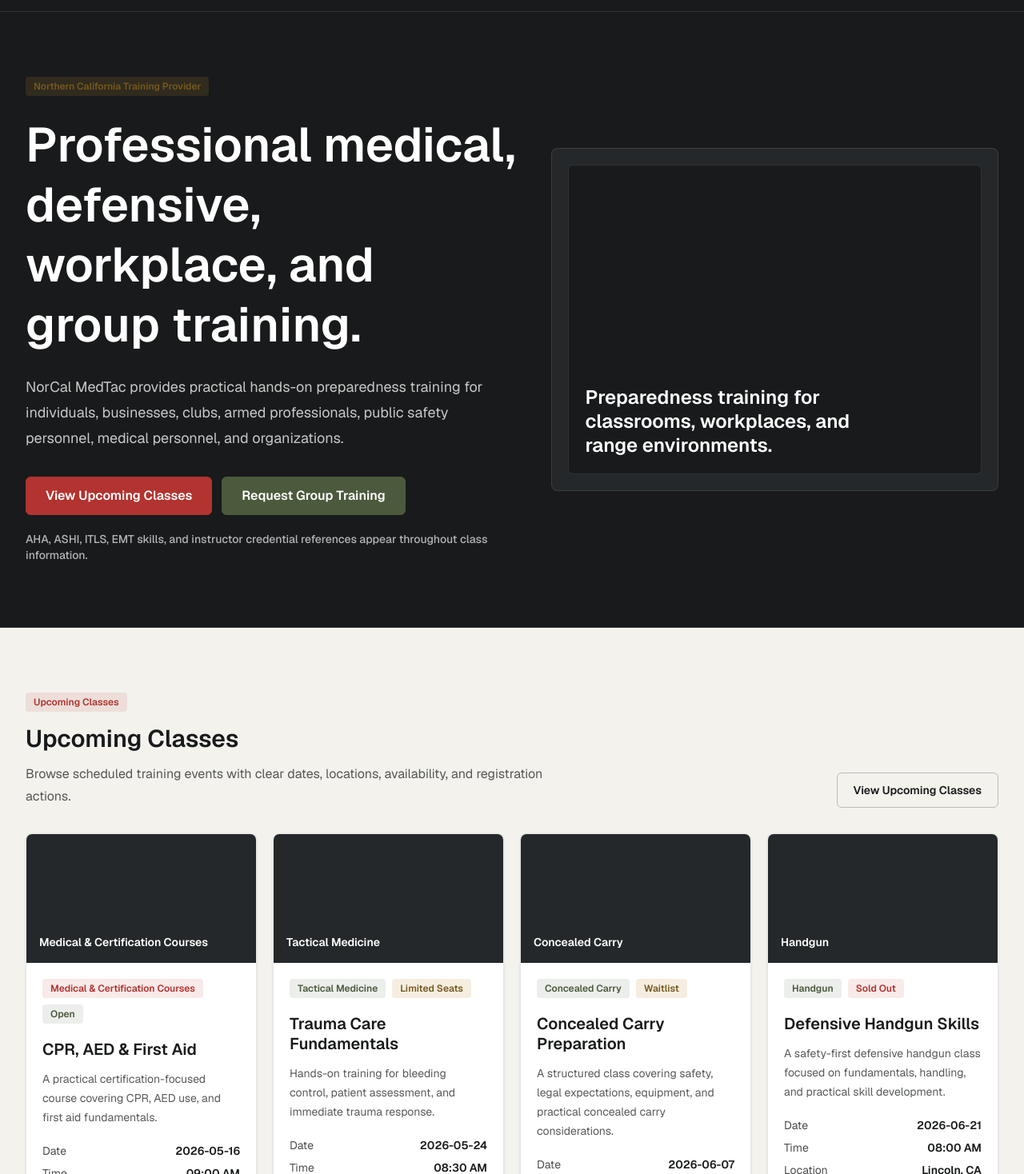
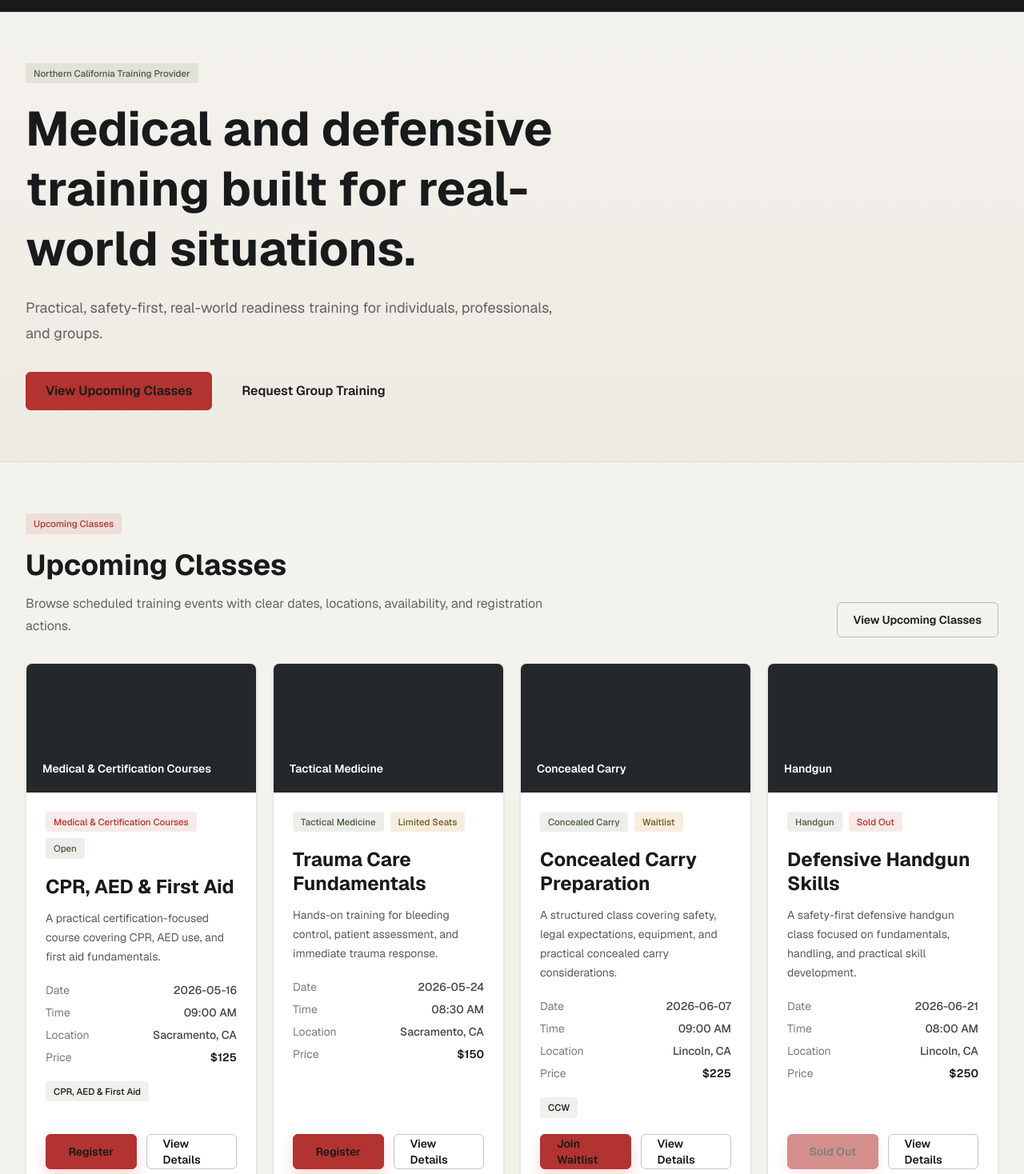
Before and after one commit to OceanWhiskey98/norcalmedtac-redesign, a Next.js app: page / in a window 1280 px wide. Shown: the part 62-1530 px from the top of the page at 80% size. Built offline with nearby package versions, Linux system fonts and the light colour scheme.

Commit message:
Initial homepage build before design refinement

```diff
--- a/app/page.tsx
+++ b/app/page.tsx
@@ -37,40 +37,26 @@
 
   return (
     <>
-      <Section tone="dark" className="border-b border-white/10">
-        <div className="grid gap-10 lg:grid-cols-[1.05fr_0.95fr] lg:items-center">
-          <div>
-            <Badge tone="gold">Northern California Training Provider</Badge>
-            <h1 className="mt-6 max-w-3xl text-4xl font-semibold leading-tight sm:text-5xl lg:text-6xl">
-              Professional medical, defensive, workplace, and group training.
+      <Section
+        tone="light"
+        className="border-b border-charcoal/10 bg-[linear-gradient(180deg,#F4F2ED_0%,#EDEAE3_100%)]"
+      >
+        <div className="max-w-3xl">
+          <Badge tone="olive">Northern California Training Provider</Badge>
+          <h1 className="mt-5 max-w-3xl text-4xl font-bold leading-tight text-charcoal sm:text-5xl lg:text-6xl">
+            Medical and defensive training built for real-world situations.
           </h1>
-            <p className="mt-6 max-w-2xl text-lg leading-8 text-white/76">
-              NorCal MedTac provides practical hands-on preparedness training for
-              individuals, businesses, clubs, armed professionals, public safety
-              personnel, medical personnel, and organizations.
+          <p className="mt-5 max-w-2xl text-lg leading-8 text-charcoal/66">
+            Practical, safety-first, real-world readiness training for
+            individuals, professionals, and groups.
           </p>
-            <div className="mt-8 flex flex-col gap-3 sm:flex-row">
+          <div className="mt-8 flex flex-col gap-3 sm:flex-row sm:items-center">
             <Button href="/classes" size="lg" variant="primary">
               View Upcoming Classes
             </Button>
-              <Button href="/group-training" size="lg" variant="secondary">
+            <Button href="/group-training" size="lg" variant="ghost">
               Request Group Training
             </Button>
-            </div>
-            <p className="mt-5 text-sm font-medium text-white/68">
-              AHA, ASHI, ITLS, EMT skills, and instructor credential references
-              appear throughout class information.
-            </p>
-          </div>
-          <div className="rounded-lg border border-white/10 bg-graphite p-5">
-            <div className="aspect-[4/3] rounded-md border border-white/10 bg-charcoal p-5">
-              <div className="flex h-full flex-col justify-end">
-                <p className="max-w-sm text-2xl font-semibold leading-tight">
-                  Preparedness training for classrooms, workplaces, and range
-                  environments.
-                </p>
-              </div>
-            </div>
           </div>
         </div>
       </Section>
@@ -79,8 +65,8 @@
         <div className="mb-8 flex flex-col gap-4 sm:flex-row sm:items-end sm:justify-between">
           <div>
             <Badge tone="red">Upcoming Classes</Badge>
-            <h2 className="mt-4 text-3xl font-semibold">Upcoming Classes</h2>
-            <p className="mt-3 max-w-2xl leading-7 text-charcoal/72">
+            <h2 className="mt-4 text-4xl font-bold leading-tight">Upcoming Classes</h2>
+            <p className="mt-3 max-w-2xl leading-7 text-charcoal/66">
               Browse scheduled training events with clear dates, locations,
               availability, and registration actions.
             </p>
@@ -99,7 +85,7 @@
       <Section tone="warm">
         <div className="mb-8">
           <Badge tone="olive">Training Pathways</Badge>
-          <h2 className="mt-4 text-3xl font-semibold">Training Pathways</h2>
+          <h2 className="mt-4 text-4xl font-bold leading-tight">Training Pathways</h2>
         </div>
         <div className="grid gap-4 md:grid-cols-2 lg:grid-cols-5">
           {pathways.map((category) =>
@@ -121,7 +107,7 @@
         <div className="grid gap-8 lg:grid-cols-[0.8fr_1.2fr] lg:items-start">
           <div>
             <Badge tone="gold">Why Train With NorCal MedTac</Badge>
-            <h2 className="mt-4 text-3xl font-semibold">
+            <h2 className="mt-4 text-4xl font-bold leading-tight">
               Practical, calm, and safety-first instruction.
             </h2>
           </div>
@@ -139,7 +125,7 @@
         <div className="grid gap-8 lg:grid-cols-[0.9fr_1.1fr] lg:items-center">
           <div>
             <Badge tone="gold">Credentials</Badge>
-            <h2 className="mt-4 text-3xl font-semibold">
+            <h2 className="mt-4 text-4xl font-bold leading-tight">
               Training credibility is visible before registration.
             </h2>
           </div>
@@ -162,10 +148,10 @@
         <div className="grid gap-6 lg:grid-cols-[1fr_auto] lg:items-center">
           <div>
             <Badge tone="olive">Group Training</Badge>
-            <h2 className="mt-4 text-3xl font-semibold">
+            <h2 className="mt-4 text-4xl font-bold leading-tight">
               Custom training for businesses, clubs, and organizations.
             </h2>
-            <p className="mt-3 max-w-2xl leading-7 text-charcoal/72">
+            <p className="mt-3 max-w-2xl leading-7 text-charcoal/66">
               Workplace CPR and first aid, emergency preparedness, tactical
               medicine, defensive skills, and team refreshers can be structured
               around group needs.
@@ -180,7 +166,7 @@
       <Section tone="light">
         <div className="mb-8">
           <Badge tone="gold">What To Expect</Badge>
-          <h2 className="mt-4 text-3xl font-semibold">
+          <h2 className="mt-4 text-4xl font-bold leading-tight">
             Clear preparation before class day.
           </h2>
         </div>
@@ -197,8 +183,8 @@
         <div className="mb-8 flex flex-col gap-4 sm:flex-row sm:items-end sm:justify-between">
           <div>
             <Badge tone="neutral">Merch Preview</Badge>
-            <h2 className="mt-4 text-3xl font-semibold">Merch</h2>
-            <p className="mt-3 max-w-2xl leading-7 text-charcoal/72">
+            <h2 className="mt-4 text-4xl font-bold leading-tight">Merch</h2>
+            <p className="mt-3 max-w-2xl leading-7 text-charcoal/66">
               Merchandise is shown separately from training registration.
             </p>
           </div>
@@ -216,8 +202,8 @@
       <Section tone="dark">
         <div className="grid gap-6 lg:grid-cols-[1fr_auto] lg:items-center">
           <div>
-            <h2 className="text-3xl font-semibold">Ready to plan training?</h2>
-            <p className="mt-3 max-w-2xl leading-7 text-white/72">
+            <h2 className="text-4xl font-bold leading-tight">Ready to plan training?</h2>
+            <p className="mt-3 max-w-2xl leading-7 text-white/66">
               View the calendar for scheduled classes or contact NorCal MedTac
               with questions before registering.
             </p>
--- a/components/domain/class-card.tsx
+++ b/components/domain/class-card.tsx
@@ -29,13 +29,13 @@
     trainingClass.status === "soldOut" || trainingClass.status === "closed";
 
   return (
-    <Card className="flex h-full flex-col overflow-hidden">
-      <div className="flex aspect-[16/9] items-end bg-graphite p-4 text-white">
+    <Card className="flex h-full flex-col overflow-hidden bg-[#fbfaf7] shadow-[0_10px_28px_rgba(24,26,27,0.08)]">
+      <div className="flex aspect-[16/9] items-end bg-graphite p-5 text-white">
         <span className="text-sm font-semibold">
           {category?.name ?? "Training Class"}
         </span>
       </div>
-      <div className="flex flex-1 flex-col gap-5 p-5">
+      <div className="flex flex-1 flex-col gap-5 p-6">
         <div className="flex flex-wrap gap-2">
           <Badge tone={category?.accent === "red" ? "red" : "olive"}>
             {category?.name ?? "Training"}
@@ -45,27 +45,27 @@
           </Badge>
         </div>
         <div>
-          <h3 className="text-xl font-semibold leading-tight">
+          <h3 className="text-2xl font-bold leading-tight text-charcoal">
             {trainingClass.title}
           </h3>
           <p className="mt-3 text-sm leading-6 text-charcoal/72">
             {trainingClass.summary}
           </p>
         </div>
-        <dl className="grid gap-2 text-sm text-charcoal/78">
+        <dl className="grid gap-2 text-sm text-charcoal/58">
           <div className="flex justify-between gap-4">
             <dt>Date</dt>
-            <dd className="font-semibold text-charcoal">{trainingClass.date}</dd>
+            <dd className="font-medium text-charcoal/82">{trainingClass.date}</dd>
           </div>
           <div className="flex justify-between gap-4">
             <dt>Time</dt>
-            <dd className="font-semibold text-charcoal">
+            <dd className="font-medium text-charcoal/82">
               {trainingClass.startTime}
             </dd>
           </div>
           <div className="flex justify-between gap-4">
             <dt>Location</dt>
-            <dd className="font-semibold text-charcoal">
+            <dd className="font-medium text-charcoal/82">
               {trainingClass.locationCity}, {trainingClass.locationState}
             </dd>
           </div>
@@ -81,6 +81,7 @@
         ) : null}
         <div className="mt-auto grid gap-3 sm:grid-cols-2">
           <Button
+            className="shadow-[0_8px_18px_rgba(178,51,47,0.18)]"
             disabled={disabled}
             href={disabled ? "#" : trainingClass.registrationUrl}
             variant="primary"
--- a/components/ui/badge.tsx
+++ b/components/ui/badge.tsx
@@ -17,7 +17,7 @@
 export function Badge({ children, tone = "neutral", className = "" }: BadgeProps) {
   return (
     <span
-      className={`inline-flex w-fit items-center rounded px-2.5 py-1 text-xs font-semibold ${tones[tone]} ${className}`}
+      className={`inline-flex w-fit items-center rounded px-2.5 py-1 text-[0.72rem] font-medium ${tones[tone]} ${className}`}
     >
       {children}
     </span>
--- a/components/ui/section.tsx
+++ b/components/ui/section.tsx
@@ -21,7 +21,7 @@
 }: SectionProps) {
   return (
     <section id={id} className={`${tones[tone]} ${className}`}>
-      <div className="mx-auto w-full max-w-7xl px-4 py-14 sm:px-6 sm:py-16 lg:px-8 lg:py-20">
+      <div className="mx-auto w-full max-w-7xl px-4 py-12 sm:px-6 sm:py-14 lg:px-8 lg:py-16">
         {children}
       </div>
     </section>
```
Lines whose indentation alone changed are shown as unchanged.
